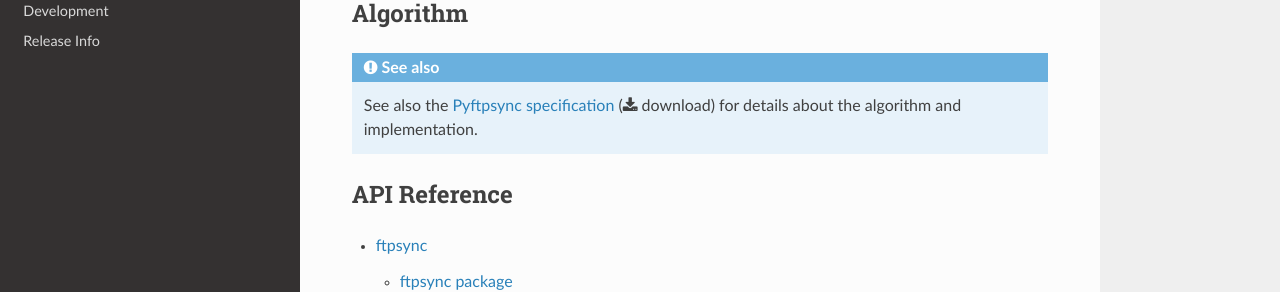
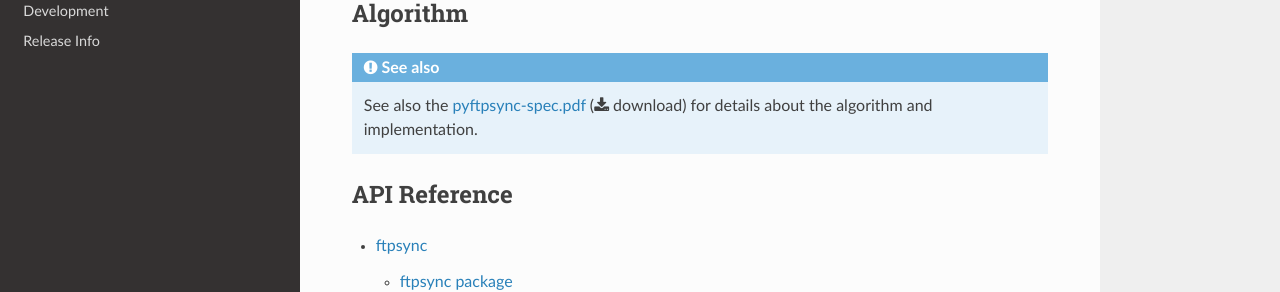
Before and after one commit to mar10/pyftpsync, a Sphinx documentation site: the page built from docs/sphinx/reference_guide.rst, in a window 1280 px wide and 970 px high. Shown: the part 343-635 px from the top of the window. Built offline with Sphinx 7.4.7 and the Read the Docs theme 2.0.0, drawn with Linux system fonts in a browser that asks for light colours; the version number is read from the project's files by our own code.

Commit message:
Fix link to PDF

```diff
--- a/docs/sphinx/reference_guide.rst
+++ b/docs/sphinx/reference_guide.rst
@@ -16,11 +16,13 @@
 ..
     See `pyftpsync-spec.pdf <https://raw.githubusercontent.com/mar10/pyftpsync/master/docs/pyftpsync-spec.pdf>`_
     for some explanations.
+    See also the `Pyftpsync specification <_downloads/pyftpsync-spec.pdf>`_
 
     NOTE: we need a :download: reference, otherwise the file will not be copied to dist folder
 
 .. seealso::
-   See also the `Pyftpsync specification <_downloads/pyftpsync-spec.pdf>`_
+   See also the
+   `pyftpsync-spec.pdf <https://raw.githubusercontent.com/mar10/pyftpsync/master/docs/pyftpsync-spec.pdf>`_
    (:download:`download <pyftpsync-spec.pdf>`) for details about the
    algorithm and implementation.
 
```
